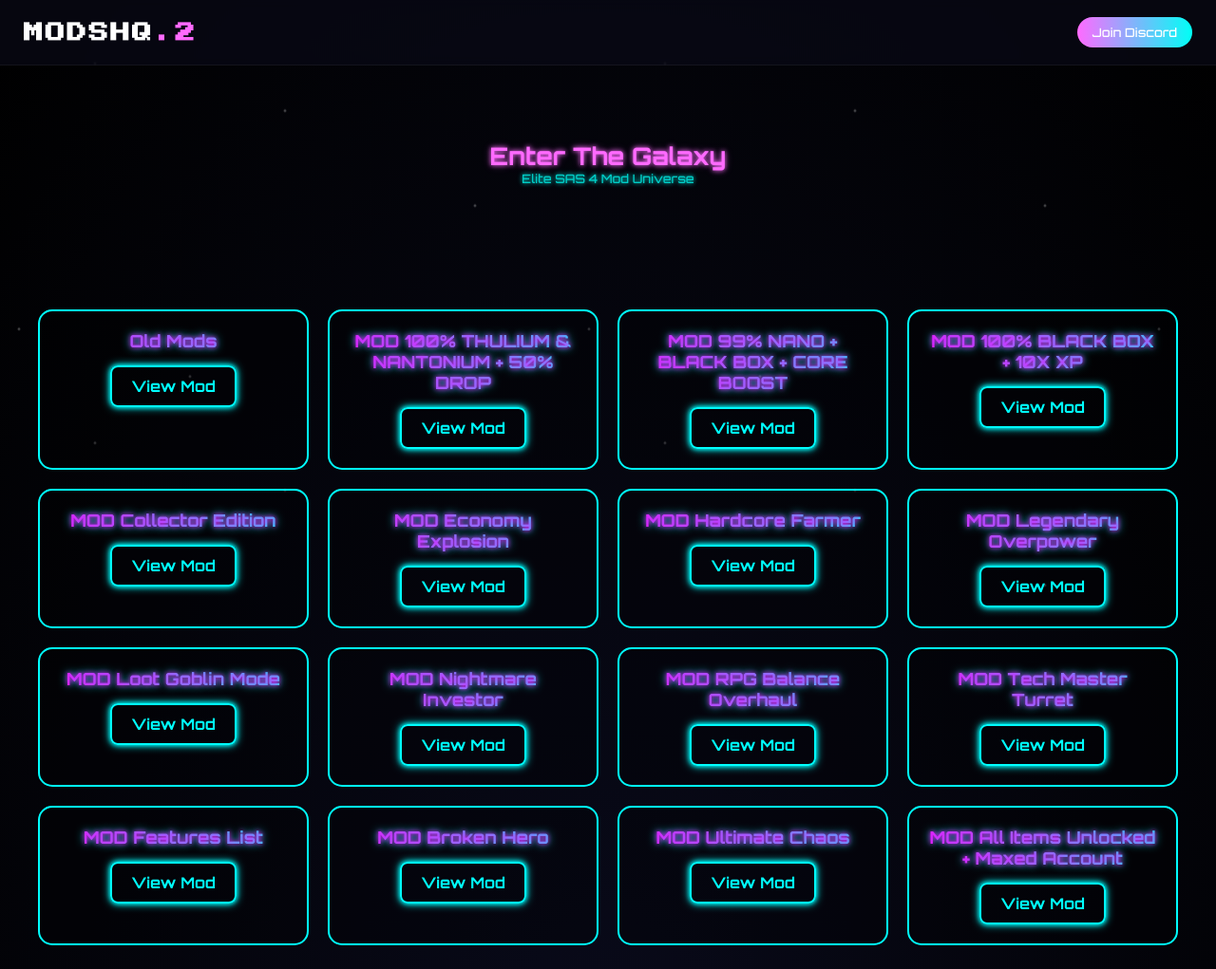
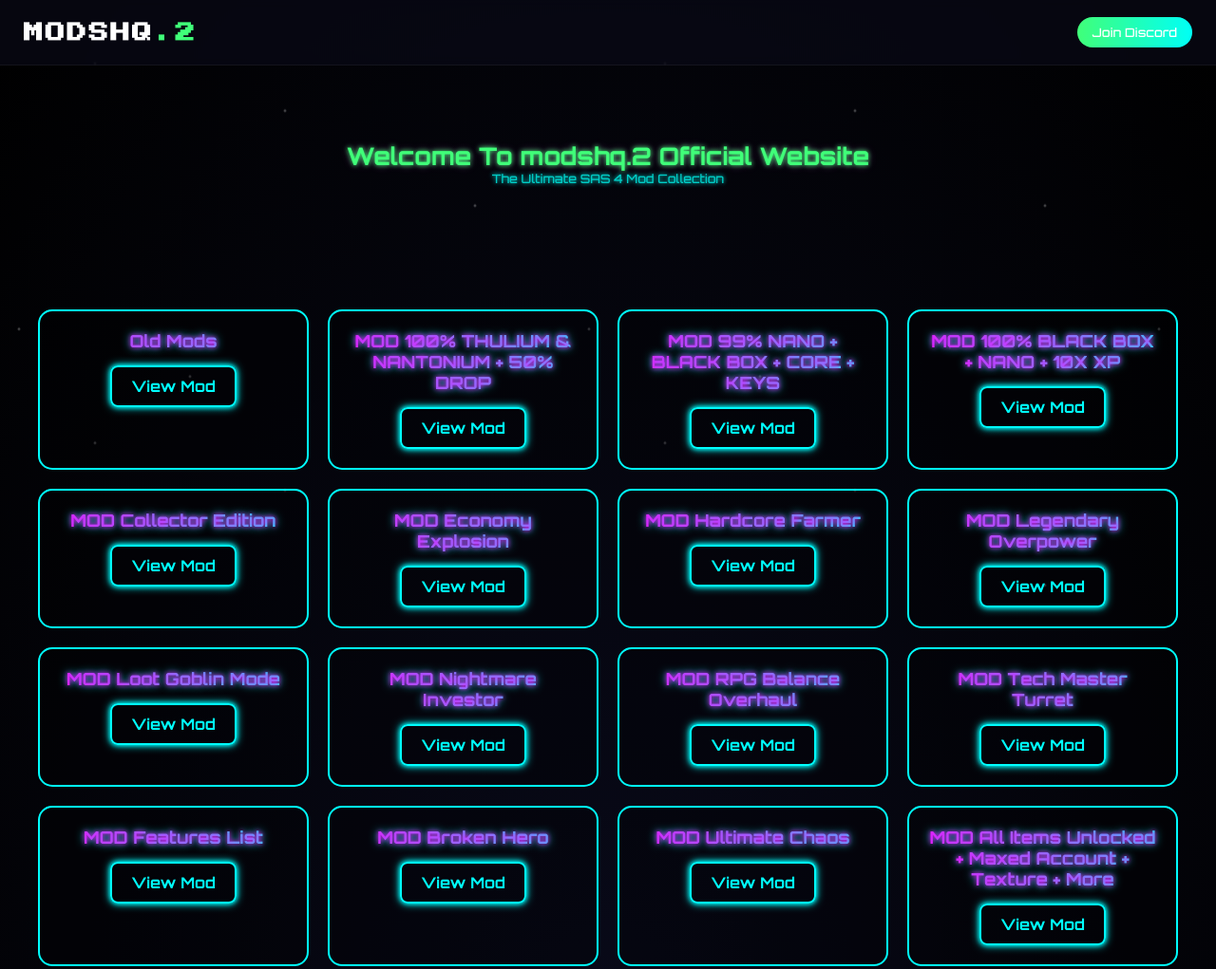
Before and after one commit to Road2Milli/modshq.2, a plain HTML site: page index.html in a window 1280 px wide. Shown: the top 1021 px of the page at 95% size. Drawn offline with Linux system fonts and the light colour scheme.

Commit message:
Add files via upload

```diff
--- a/index.html
+++ b/index.html
@@ -2,7 +2,7 @@
 <html lang="en">
 <head>
     <meta charset="UTF-8">
-    <title>modshq.2 | Neon Galaxy Hub</title>
+    <title>modshq.2 | Ultimate Mod Hub</title>
     <meta name="viewport" content="width=device-width, initial-scale=1.0">
 
     <!-- Futuristic Fonts -->
@@ -20,8 +20,8 @@
 </header>
 
 <section class="hero">
-    <h1 class="neon-text">Enter The Galaxy</h1>
-    <p class="glow-text">Elite SAS 4 Mod Universe</p>
+    <h1 class="neon-text">Welcome To modshq.2 Official Website</h1>
+    <p class="glow-text">The Ultimate SAS 4 Mod Collection</p>
 </section>
 
 <main>
@@ -42,13 +42,13 @@
 
         <!-- Mod 11 -->
         <div class="mod-card">
-            <h3>MOD 99% NANO + BLACK BOX + CORE BOOST</h3>
+            <h3>MOD 99% NANO + BLACK BOX + CORE + KEYS</h3>
             <a href="mod11.html" class="view-btn">View Mod</a>
         </div>
 
         <!-- Mod 12 -->
         <div class="mod-card">
-            <h3>MOD 100% BLACK BOX + 10X XP</h3>
+            <h3>MOD 100% BLACK BOX + NANO + 10X XP</h3>
             <a href="mod12.html" class="view-btn">View Mod</a>
         </div>
 
@@ -120,7 +120,7 @@
 
         <!-- Mod 24 -->
         <div class="mod-card">
-            <h3>MOD All Items Unlocked + Maxed Account</h3>
+            <h3>MOD All Items Unlocked + Maxed Account + Texture + More</h3>
             <a href="mod24.html" class="view-btn">View Mod</a>
         </div>
 
--- a/style.css
+++ b/style.css
@@ -55,14 +55,14 @@
 }
 
 .logo span {
-    color: #ff6aff;
+    color: #40FF79;
 }
 
 /* DISCORD BUTTON */
 .discord-btn {
     padding: 8px 16px;
     border-radius: 25px;
-    background: linear-gradient(90deg, #ff6aff, #00fff6);
+    background: linear-gradient(90deg, #40FF79, #00fff6);
     color: white;
     text-decoration: none;
     font-size: 0.8rem;
@@ -85,8 +85,8 @@
     font-weight: 700;
     font-size: 1.6rem; /* smaller than before, fits card text */
     line-height: 1.2;
-    color: #ff6aff;
-    text-shadow: 0 0 5px #ff6aff, 0 0 10px #ff6aff55;
+    color: #40FF79;
+    text-shadow: 0 0 5px #40FF79, 0 0 10px #ff6aff55;
     text-align: center;
 }
 
```
